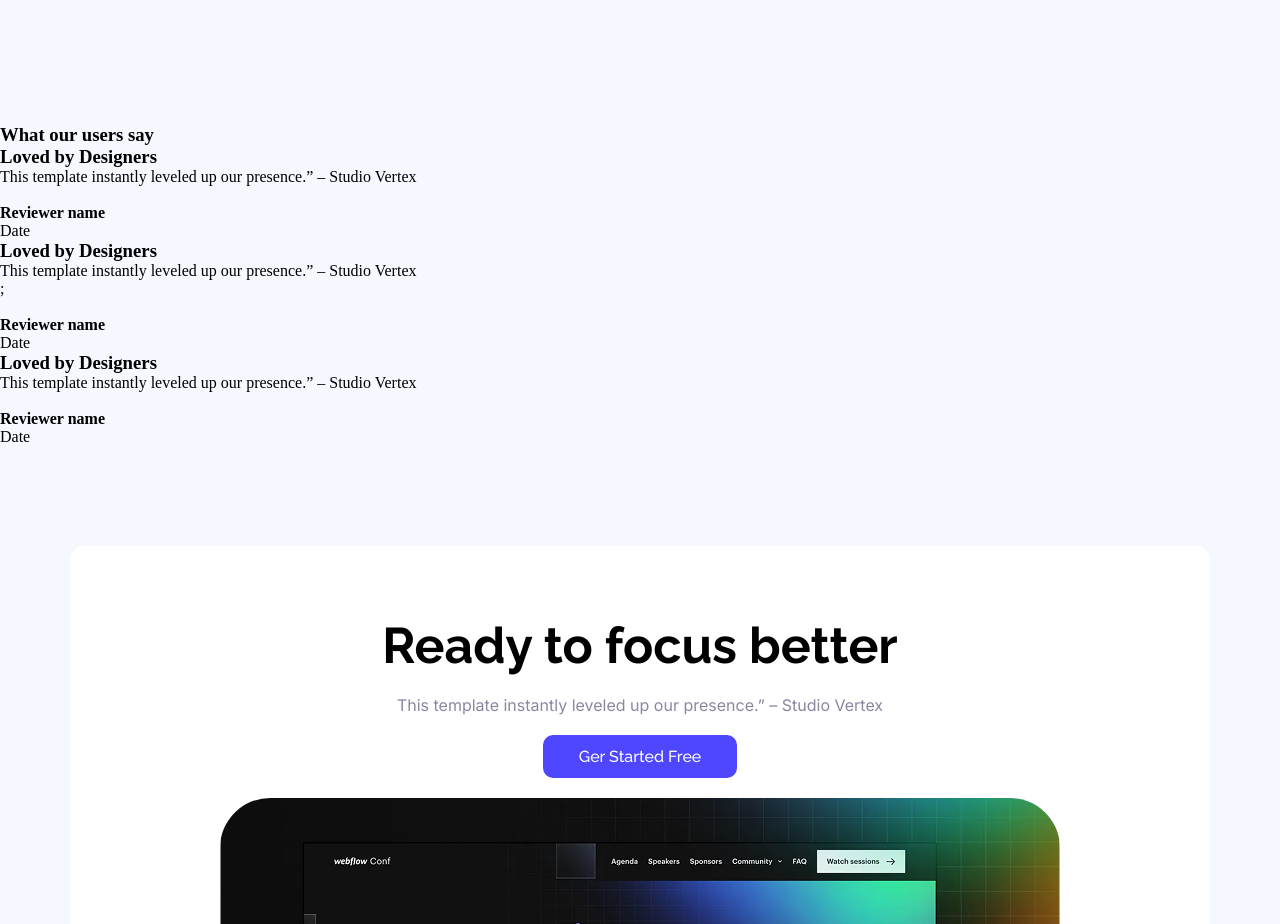
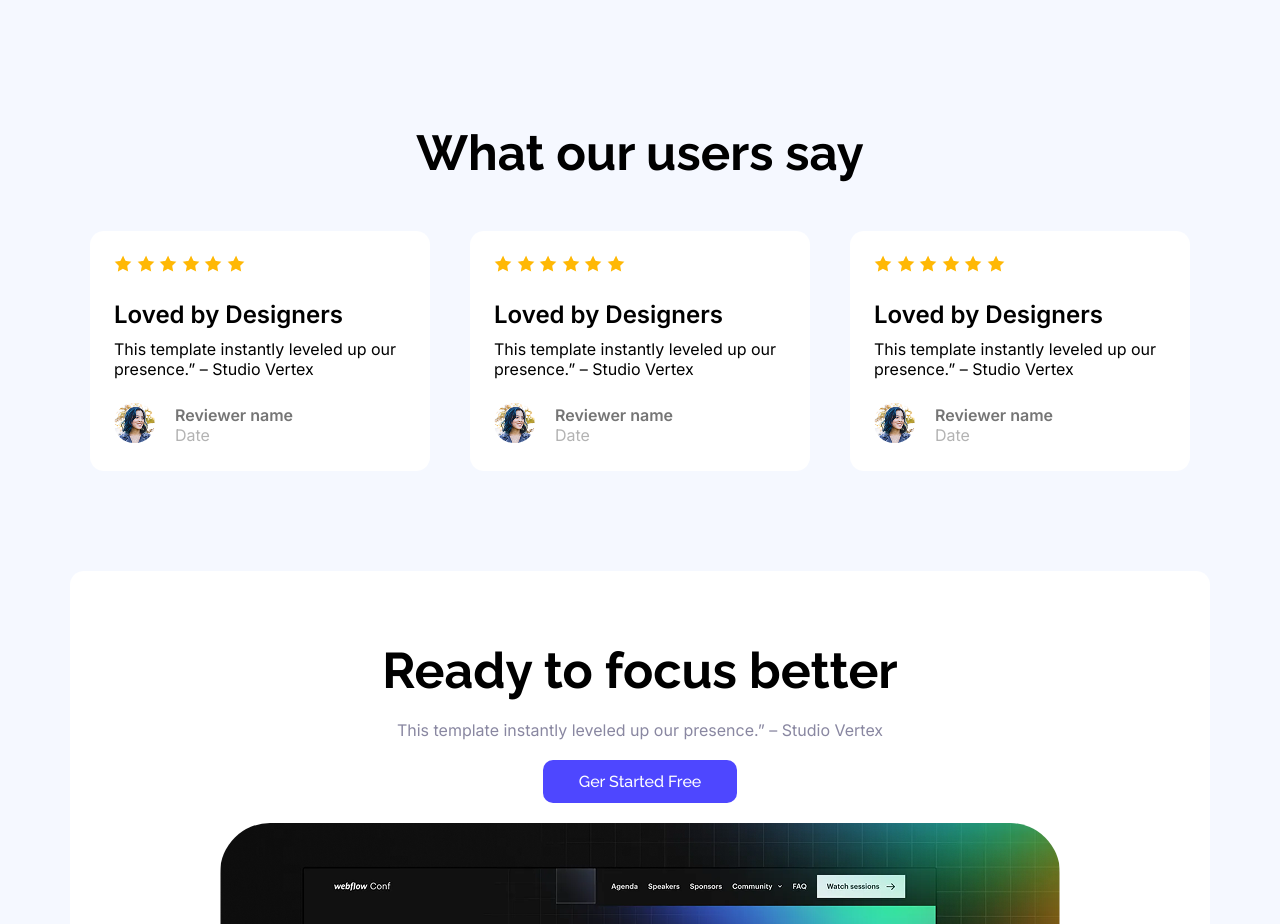
Before and after one commit to shaikathazra/landing_launchpad, a plain HTML site: page index.html in a window 1280 px wide. Shown: the part 1560-2484 px from the top of the page. Drawn offline with Linux system fonts and the light colour scheme.

Commit message:
complete challenge section

```diff
--- a/index.html
+++ b/index.html
@@ -62,40 +62,64 @@
         </div>
         </div>
     </section>
-    <section>
-        <div>
+    <section class="four container">
+        <div class="fourtitle raleway-normal">
             <h3>What our users say</h3>
 
         </div>
-        <div>
-            <div>
+        <div class="card inter-normal">
+            <div class="cardone ca">
+                <img src="./Assets/icon-star.png" alt="">
+                <img src="./Assets/icon-star.png" alt="">
+                <img src="./Assets/icon-star.png" alt="">
+                <img src="./Assets/icon-star.png" alt="">
+                <img src="./Assets/icon-star.png" alt="">
+                <img src="./Assets/icon-star.png" alt="">
+                <div class="catext">
                 <h3>Loved by Designers</h3>
                 <p>This template instantly leveled up our presence.” – Studio Vertex</p>
-                <div>
-                    <div><img src="" alt=""></div>
-                    <div>
+                </div>
+                <div class="rev">
+                    <div><img src="./Assets/avatar.png" alt=""></div>
+                    <div class="revtext">
                         <h4>Reviewer name</h4>
                         <p>Date</p>
                     </div>
                 </div>
             </div>
-            <div>
+            <div class="cardtwo ca">
+                <img src="./Assets/icon-star.png" alt="">
+                <img src="./Assets/icon-star.png" alt="">
+                <img src="./Assets/icon-star.png" alt="">
+                <img src="./Assets/icon-star.png" alt="">
+                <img src="./Assets/icon-star.png" alt="">
+                <img src="./Assets/icon-star.png" alt="">
+                <div class="catext">
                 <h3>Loved by Designers</h3>
-                <p>This template instantly leveled up our presence.” – Studio Vertex</p>;
-                <div>
-                    <div><img src="" alt=""></div>
-                    <div>
+                <p>This template instantly leveled up our presence.” – Studio Vertex</p>
+                </div>
+                <div class="rev">
+                    <div><img src="./Assets/avatar.png" alt=""></div>
+                    <div class="revtext">
                         <h4>Reviewer name</h4>
                         <p>Date</p>
                     </div>
                 </div>
             </div>
-            <div>
+            <div class="cardthree ca">
+                <img src="./Assets/icon-star.png" alt="">
+                <img src="./Assets/icon-star.png" alt="">
+                <img src="./Assets/icon-star.png" alt="">
+                <img src="./Assets/icon-star.png" alt="">
+                <img src="./Assets/icon-star.png" alt="">
+                <img src="./Assets/icon-star.png" alt="">
+                <div class="catext">
                 <h3>Loved by Designers</h3>
                 <p>This template instantly leveled up our presence.” – Studio Vertex</p>
-                <div>
-                    <div><img src="" alt=""></div>
-                    <div>
+                </div>
+                <div class="rev">
+                    <div><img src="./Assets/avatar.png" alt=""></div>
+                    <div class="revtext">
                         <h4>Reviewer name</h4>
                         <p>Date</p>
                     </div>
--- a/style.css
+++ b/style.css
@@ -135,7 +135,57 @@ main{
     font-weight: bold;
     padding-bottom: 40px;
 }
+.fourtitle{
+    text-align: center;
+    padding-bottom: 50px;
+    font-size: 42px;
+    font-weight: bold;
+}
+.card{
+    display: flex;
+    justify-content: space-around;
 
+    align-items: center;
+}
+.ca{
+    background-color: #FFFFFF;
+    padding: 24px;
+    border-radius: 14px;
+    margin: 0px 20px;
+}
+.catext{
+    padding: 24px 0px;
+}
+.catext h3{
+    font-size: 24px;
+    font-weight: 600;
+    padding-bottom:10px ;
+}
+.catext p{
+    font-size: 16px;
+    font-weight: 400;
+}
+.rev{
+    display: flex;
+    align-items: center;
+}
+.revtext{
+    padding-left: 20px;
+}
+.revtext h4{
+    font-size: 16px;
+    font-weight: 600;
+    color: #757575;
+}
+.revtext p{
+    font-size: 16px;
+    font-weight: 400;
+    color: #B3B3B3;
+}
+.rev img{
+    border-radius: 100px;
+
+}
 .five{
     margin: 100px auto;
     text-align: center;
```
